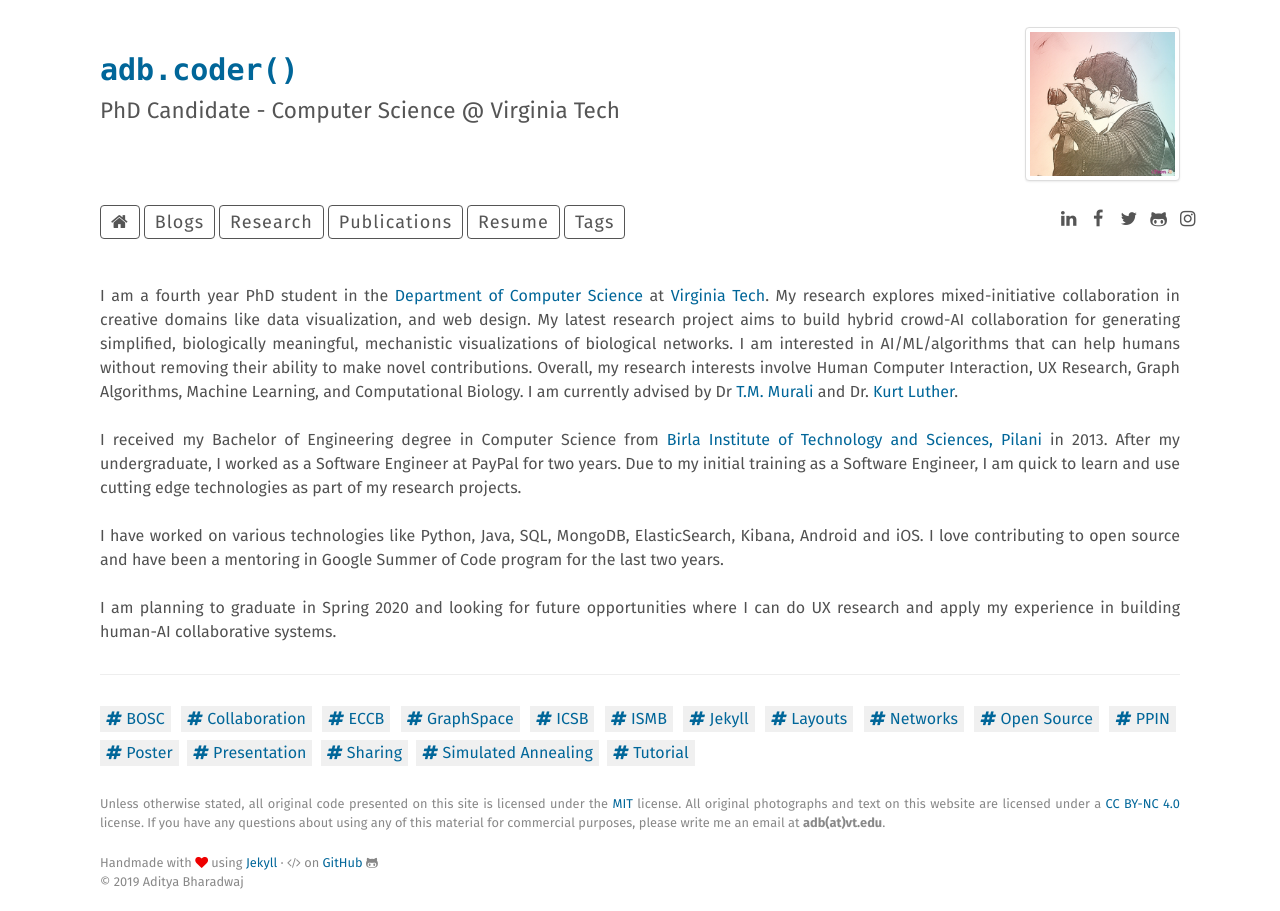
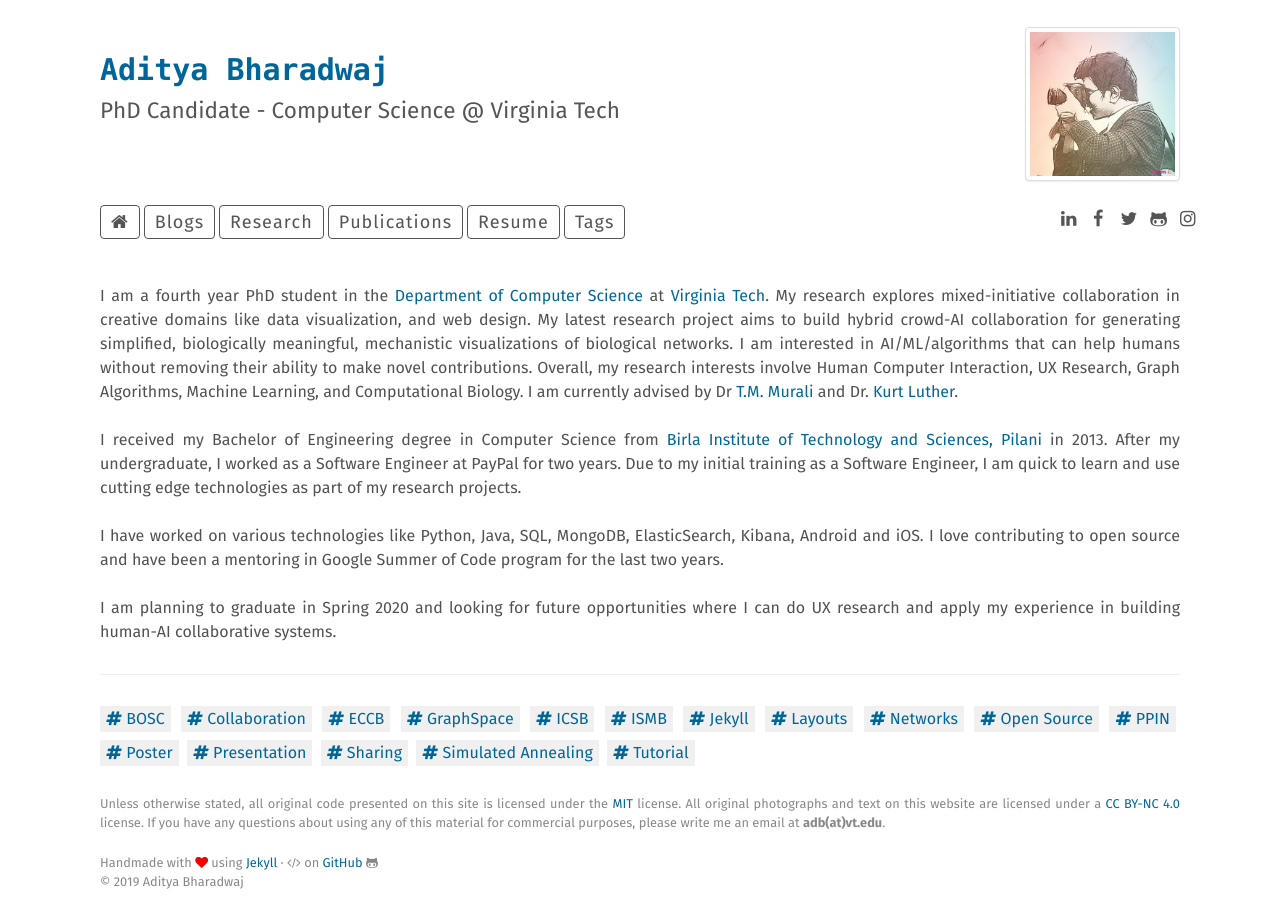
Before and after one commit to adbharadwaj/adbharadwaj.github.io, a Jekyll site: the page built from index.html, in a window 1280 px wide. Built offline with Jekyll 4.4.1, drawn with Linux system fonts in a browser that asks for light colours.

Commit message:
Update _config.yml

```diff
--- a/_config.yml
+++ b/_config.yml
@@ -1,5 +1,5 @@
 # SEO settings
-title: "adb.coder()"
+title: "Aditya Bharadwaj"
 description: "PhD Student - Department of Computer Science @ Virginia Tech"
 keywords: "aditya bharadwaj, web developer, HCI researcher, data scientist, python developer, javascript developer, statistical
 programming, network science, machine learning, databases, computational biology, computer science, graduate student,
```
